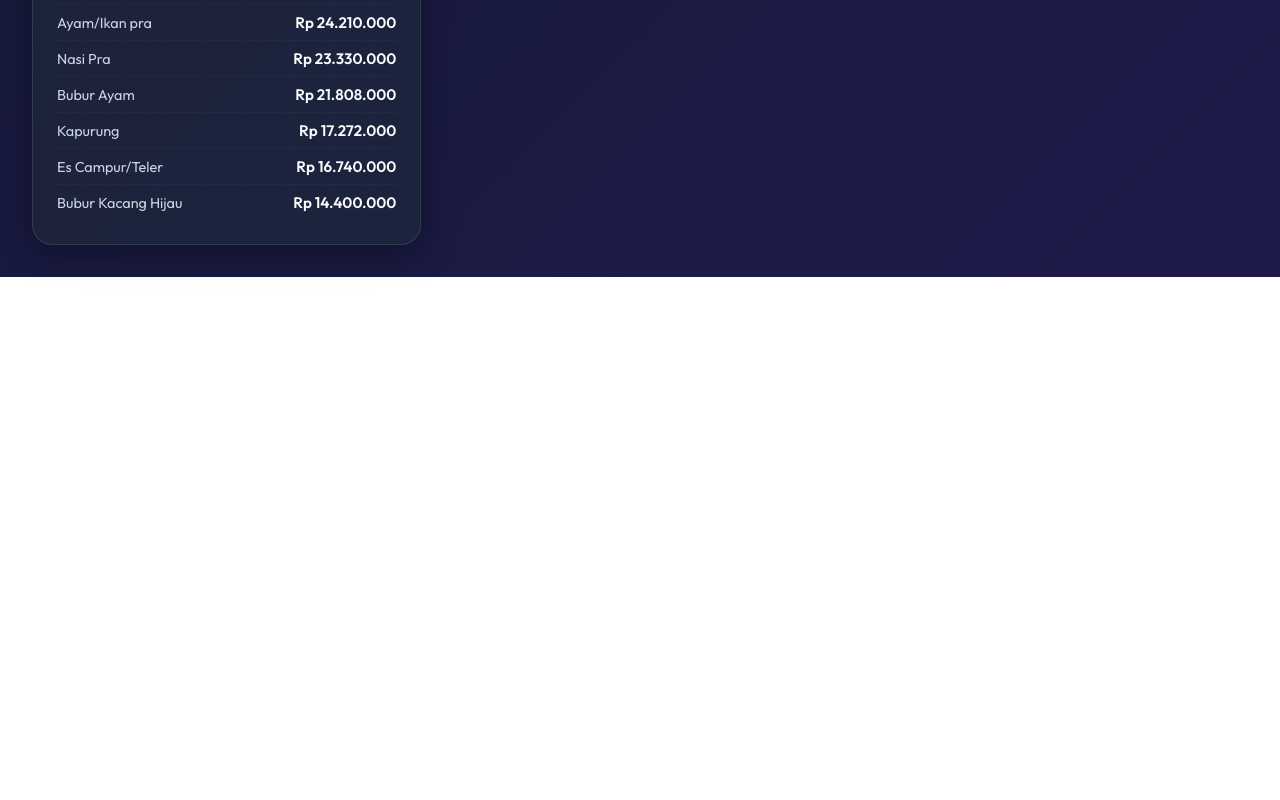
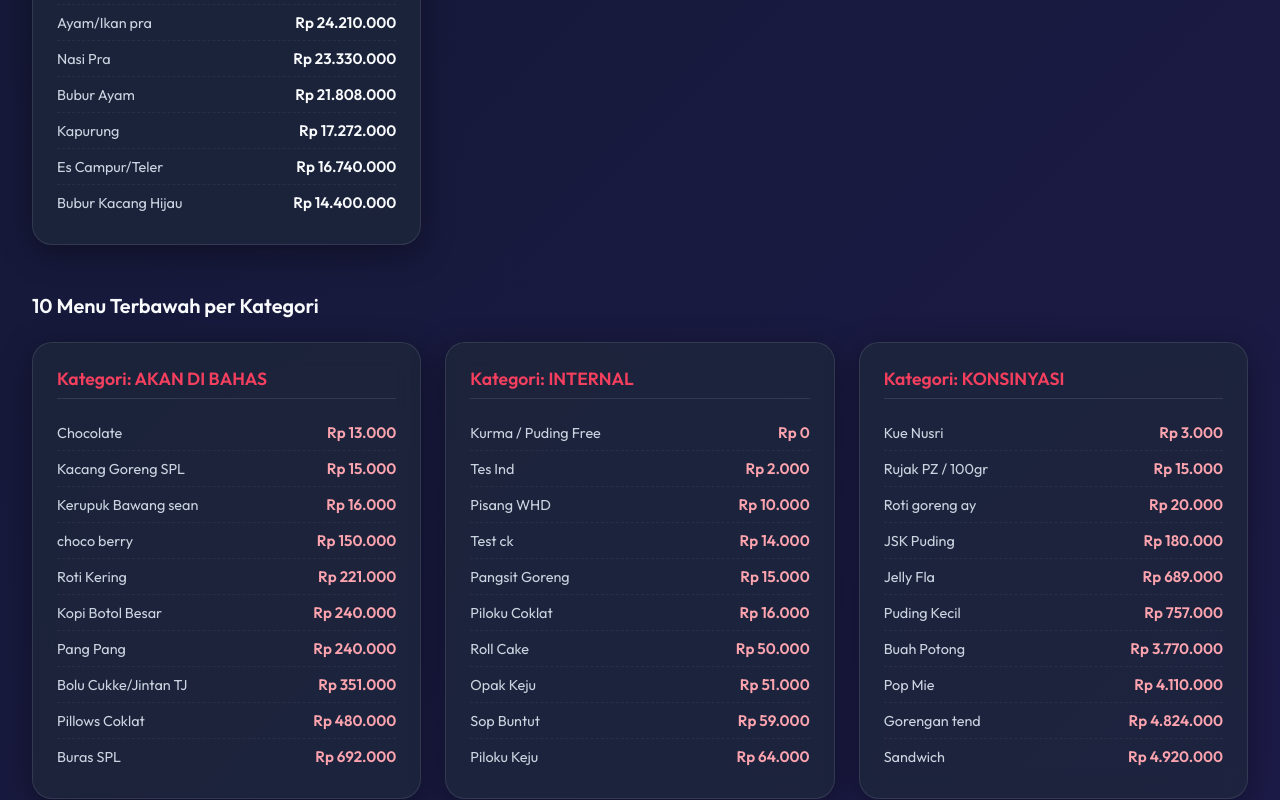
Before and after one commit to MAliefRuslan/Dashboard_Chefathi, a website: page index.html in a window 1280 px wide. Shown: the part 2000-2800 px from the top of the page. Before the commit the page ends 2277 px from the top, so only its background shows below. Drawn offline with nearby package versions, Linux system fonts and the light colour scheme.

Commit message:
Add Bottom 10 Menu per Category section to dashboard

```diff
--- a/app.js
+++ b/app.js
@@ -68,6 +68,7 @@ function updateDashboard() {
     updateCategoryProfitChart(filteredData);
     updateCategoryRevenueList(filteredData);
     updateTopCategories(filteredData);
+    updateBottomCategories(filteredData);
 }
 
 function updateKPIs(data) {
@@ -318,6 +319,68 @@ function updateTopCategories(data) {
     });
 }
 
+function updateBottomCategories(data) {
+    const container = document.getElementById('bottomCategoriesContainer');
+    container.innerHTML = '';
+
+    // Group data by Kategory
+    const categoryGroups = {};
+    data.forEach(item => {
+        const cat = item.Kategory;
+        if (!cat) return; // Skip if no category
+
+        if (!categoryGroups[cat]) categoryGroups[cat] = {};
+
+        const prod = item.product || 'Unknown';
+        if (!categoryGroups[cat][prod]) categoryGroups[cat][prod] = 0;
+
+        categoryGroups[cat][prod] += item['total sales amount'] || 0;
+    });
+
+    // For each category, get bottom 10 products and render
+    Object.keys(categoryGroups).sort().forEach(cat => {
+        const products = categoryGroups[cat];
+
+        // Sort ascending (from lowest total sales amount up)
+        const sortedProducts = Object.entries(products)
+            .sort((a, b) => a[1] - b[1])
+            .slice(0, 10);
+
+        if (sortedProducts.length === 0) return;
+
+        // Create Card Element
+        const card = document.createElement('div');
+        card.className = 'category-card glassmorphism bottom-card';
+
+        // Card Title
+        const title = document.createElement('h3');
+        title.textContent = `Kategori: ${cat}`;
+        card.appendChild(title);
+
+        // List items
+        sortedProducts.forEach(prod => {
+            const itemDiv = document.createElement('div');
+            itemDiv.className = 'top-item';
+
+            const nameSpan = document.createElement('span');
+            nameSpan.className = 'item-name';
+            nameSpan.textContent = prod[0];
+            nameSpan.title = prod[0]; // for hover if truncated
+
+            const valSpan = document.createElement('span');
+            valSpan.className = 'item-val';
+            valSpan.textContent = formatRupiah(prod[1]);
+
+            itemDiv.appendChild(nameSpan);
+            itemDiv.appendChild(valSpan);
+
+            card.appendChild(itemDiv);
+        });
+
+        container.appendChild(card);
+    });
+}
+
 function updateCategoryRevenueList(data) {
     const catRevenue = {};
     data.forEach(item => {
--- a/index.html
+++ b/index.html
@@ -93,6 +93,14 @@
                     <!-- Dynamic content will be injected here -->
                 </div>
             </section>
+
+            <!-- Bottom 10 Per Category Section -->
+            <section class="bottom-categories-section">
+                <h2 class="section-title">10 Menu Terbawah per Kategori</h2>
+                <div id="bottomCategoriesContainer" class="top-categories-grid">
+                    <!-- Dynamic content will be injected here -->
+                </div>
+            </section>
         </main>
     </div>
 
--- a/style.css
+++ b/style.css
@@ -4,6 +4,8 @@
     --text-secondary: #cbd5e1;
     --accent-color: #3b82f6;
     --accent-hover: #60a5fa;
+    --success: #10b981;
+    --danger: #ef4444;
     --glass-bg: rgba(30, 41, 59, 0.7);
     --glass-border: rgba(255, 255, 255, 0.1);
     --glass-shadow: 0 8px 32px 0 rgba(0, 0, 0, 0.37);
@@ -307,3 +309,16 @@ select:hover, select:focus {
     color: var(--text-secondary);
     padding: 2rem 0;
 }
+
+/* Bottom 10 Categories Section */
+.bottom-categories-section {
+    margin-top: 3rem;
+}
+
+.bottom-card h3 {
+    color: #f43f5e; /* Rose red accent for bottom items */
+}
+
+.bottom-card .item-val {
+    color: #fda4af; /* Soft rose for value */
+}
```
